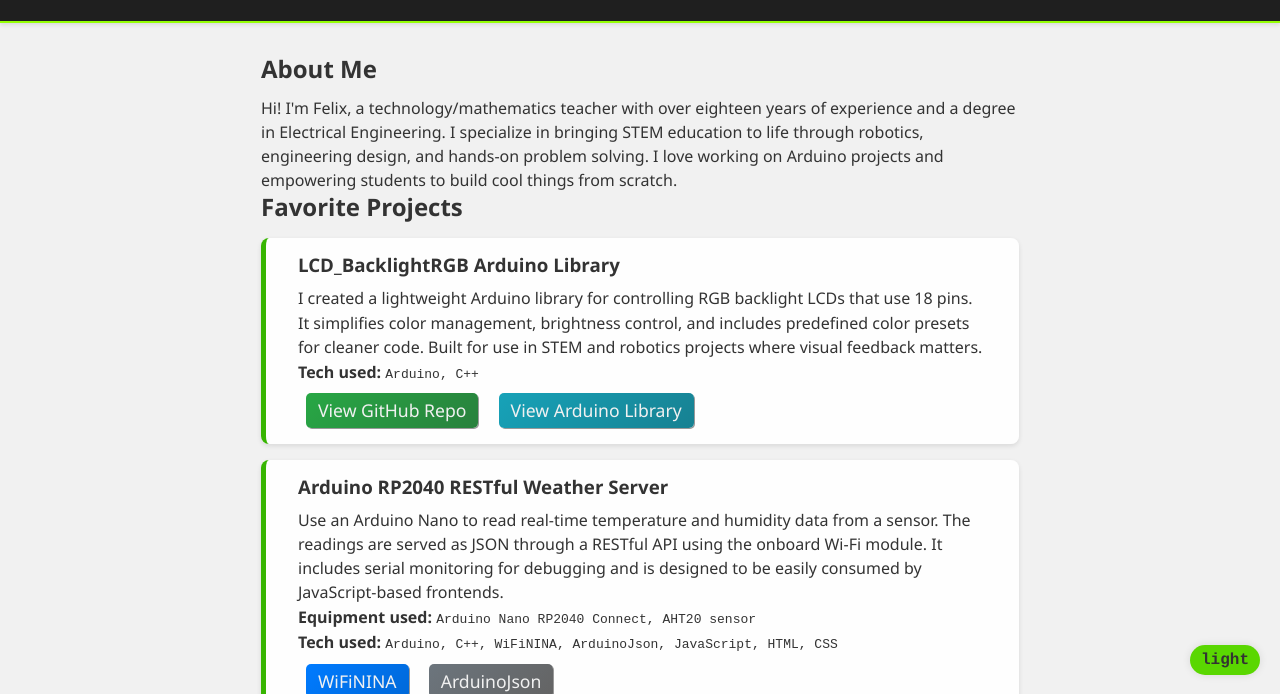
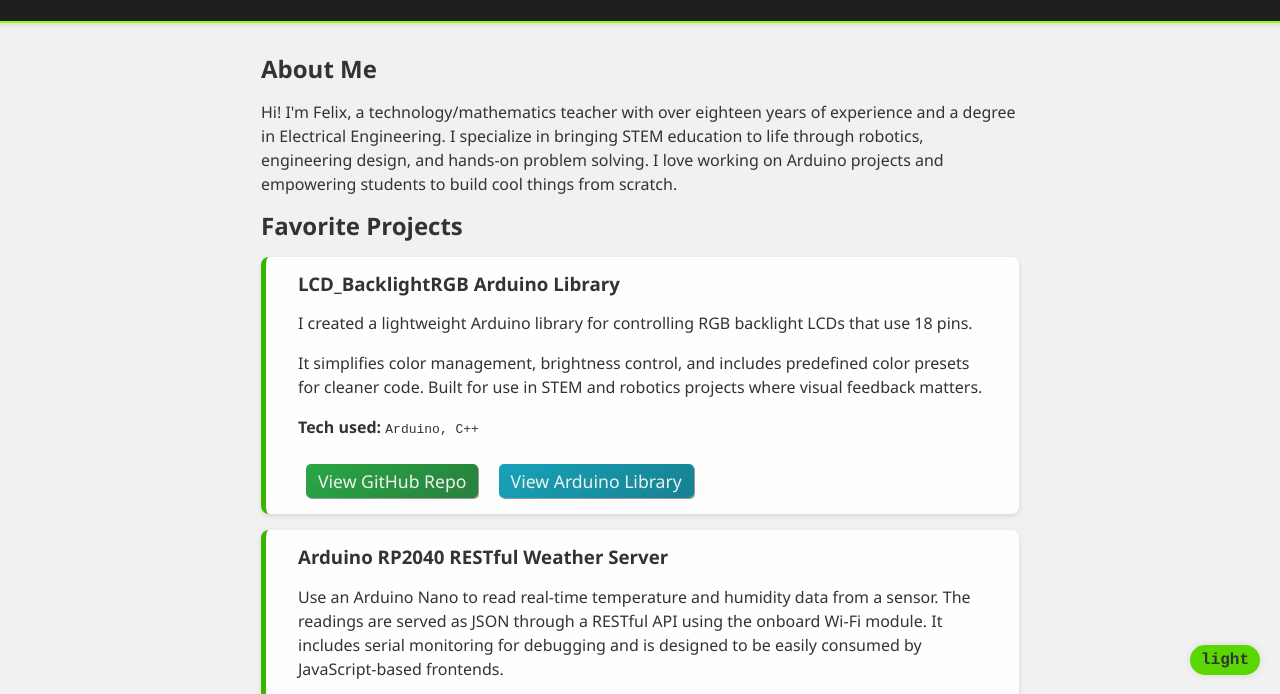
Before and after one commit to felixthecat8a/portfolio, a website: page index.html in a window 1280 px wide. Shown: the part 105-799 px from the top of the page. Drawn offline with nearby package versions, Linux system fonts and the light colour scheme; files that its build step writes are made by us from their sources.

Commit message:
Update _text.scss

```diff
--- a/src/scss/components/_text.scss
+++ b/src/scss/components/_text.scss
@@ -29,7 +29,7 @@
     p {
         font-size: inherit;
         font-weight: normal;
-        margin: rem(1) 0;
+        margin: 1rem 0;
         @content;
     }
 }
```
